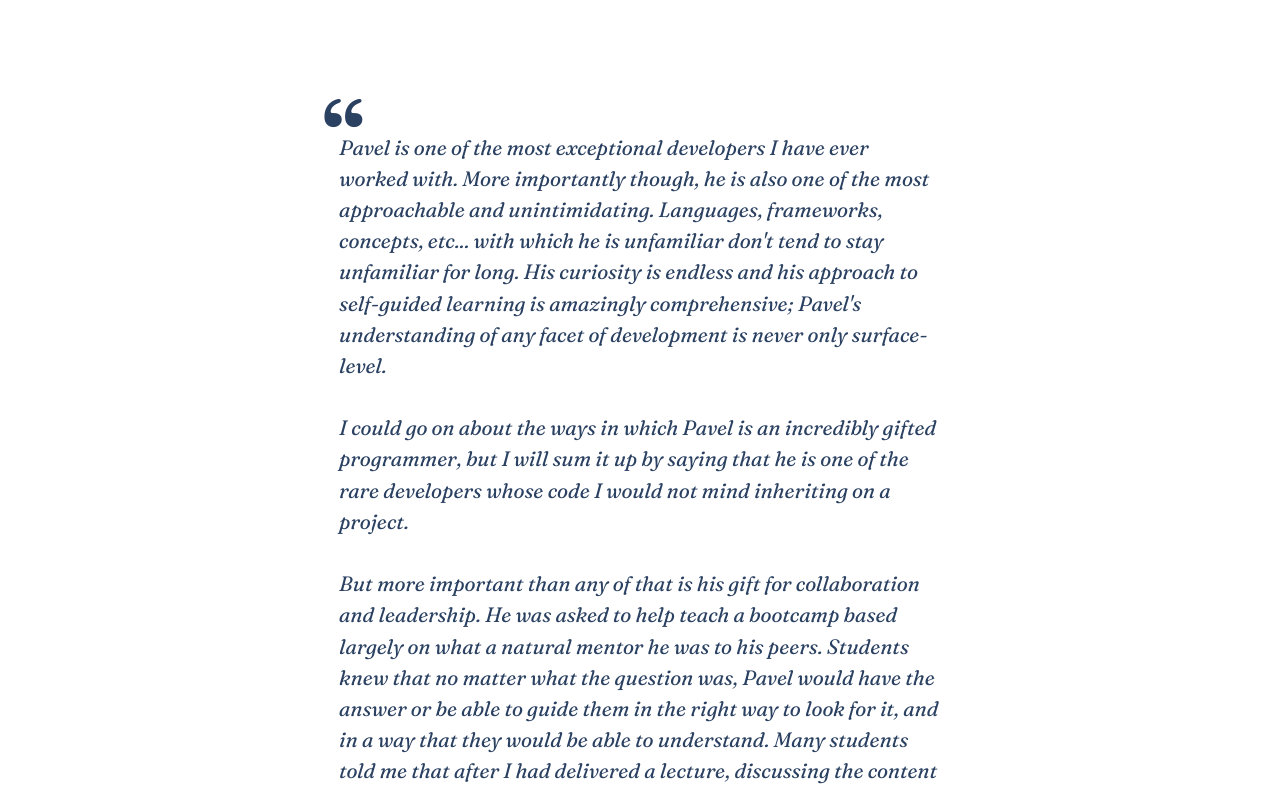
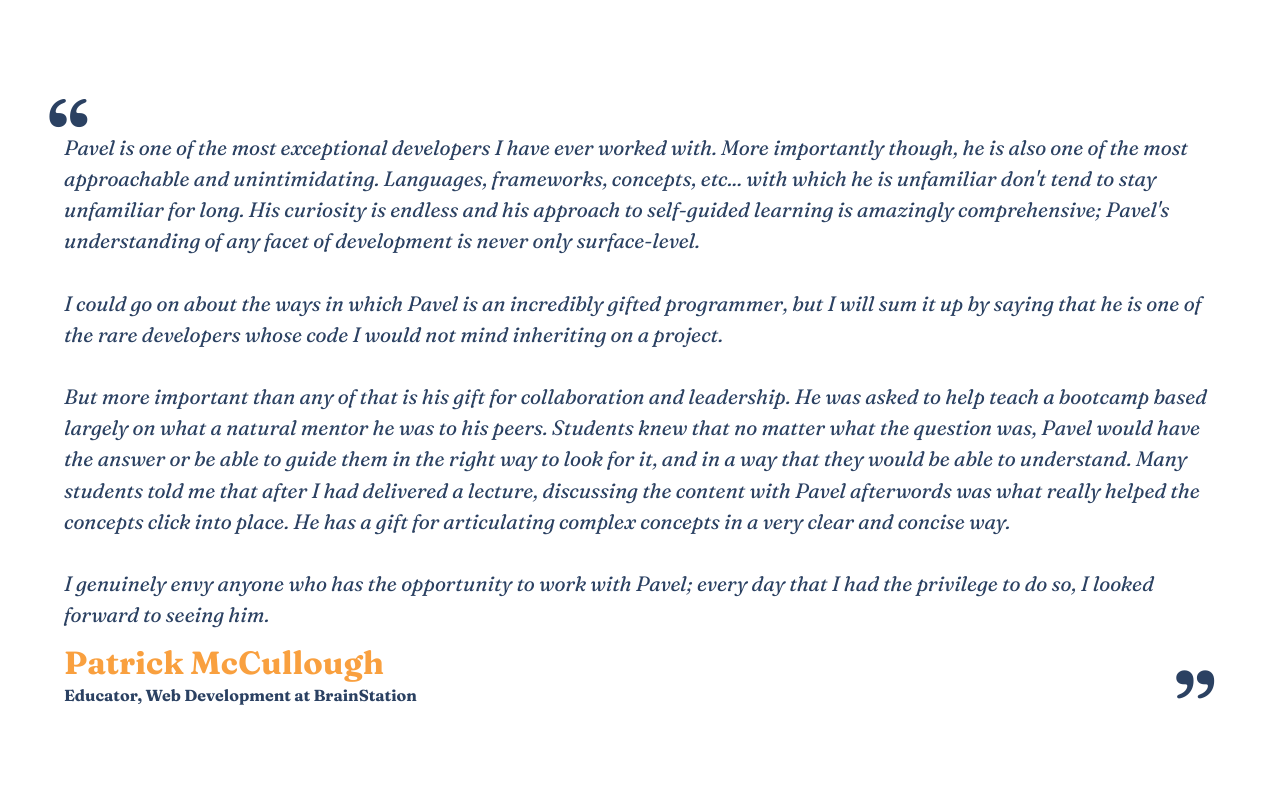
Before and after one commit to pavelisp/pavelisp.github.io, a React (Create React App) app: page / in a window 1280 px wide. Shown: the part 5620-6413 px from the top of the page. Built offline with nearby package versions, Linux system fonts and the light colour scheme.

Commit message:
fixed iterable key errors and margin on testimonials

```diff
--- a/src/components/Portfolio/Portfolio.js
+++ b/src/components/Portfolio/Portfolio.js
@@ -4,9 +4,9 @@ import portfolio from '../../assets/data/portfolio.js';
 
 function Portfolio() {
   return ( <>
-  <h2 id="work" class="portfolio__title">Projects</h2>
+  <h2 id="work" className="portfolio__title">Projects</h2>
   {
-    portfolio.map(item => <PortfolioItem {...item} />)
+    portfolio.map(item => <PortfolioItem key={item.name} {...item} />)
   }
   </>);
 }
--- a/src/components/PortfolioItem/PortfolioItem.js
+++ b/src/components/PortfolioItem/PortfolioItem.js
@@ -18,7 +18,7 @@ function PortfolioItem({image, tech, demo, github, name, description}) {
           <p className="portfolioItem__copy">{description}</p>
           <ul className="portfolioItem__tech">
             {
-              tech.map(icon => <li className="portfolioItem__techItem">{icon}</li>)
+              tech.map((icon, i) => <li key={i} className="portfolioItem__techItem">{icon}</li>)
             }
           </ul>
         </div>
--- a/src/components/Testimonials/Testimonials.js
+++ b/src/components/Testimonials/Testimonials.js
@@ -8,7 +8,7 @@ function Testimonials({name, role, testimonial}) {
       <div className="wrapper">
         <h2 className='testimonial__title'>Testimonials</h2>
       </div>
-      { testimonailData.map(({testimonial, name, role}) =>  (<article className="testimonial">
+      { testimonailData.map(({testimonial, name, role}) =>  (<article key={name} className="testimonial">
         <p className="testimonial__copy">{testimonial}</p>
         <h4 className="testimonial__name">{name}</h4>
         <h5 className="testimonial__role">{role}</h5>
--- a/src/components/Testimonials/Testimonials.scss
+++ b/src/components/Testimonials/Testimonials.scss
@@ -1,7 +1,7 @@
 @use '../../styles/partials/colors' as *;
 
 .testimonial {
-  max-width: 58ch;
+  max-width: clamp(90% ,58ch, 100%);
   margin-inline: auto;
   margin-block: 10rem;
   display: flex;
```
